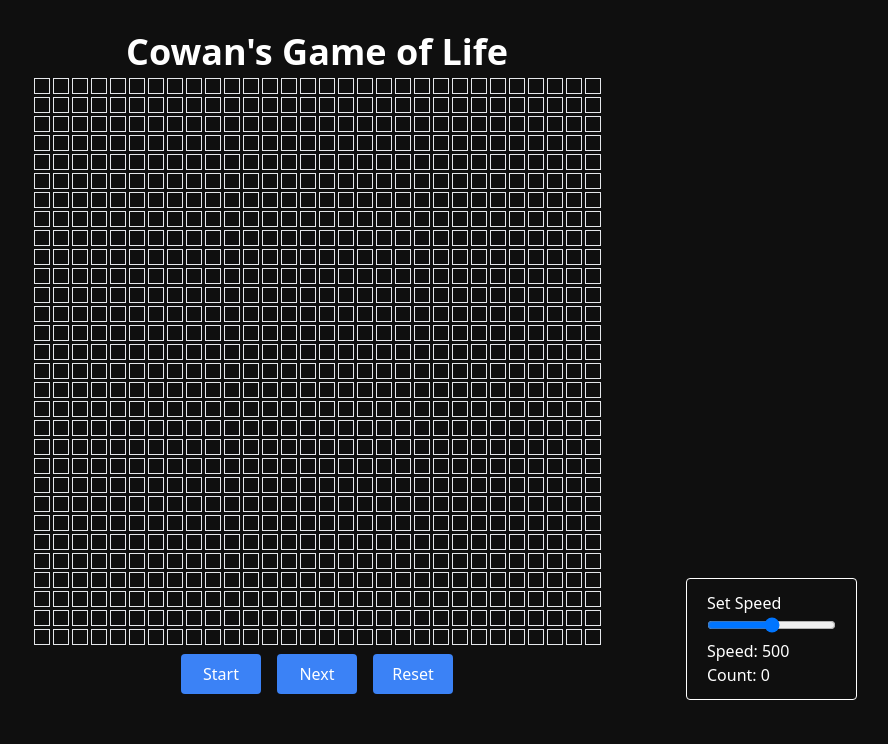
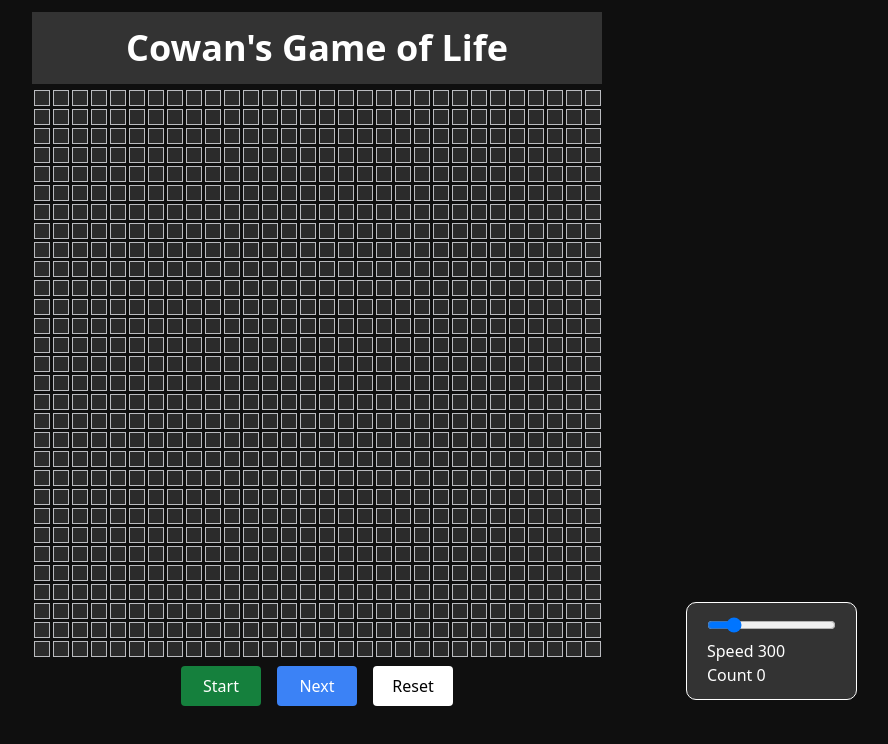
Before and after one commit to anujbhatt-dev/conway-s-game-of-life, a Next.js app: page / in a window 1280 px wide. Shown: the top 744 px of the page, without its empty margins (323-1211 px from the left). Built offline with nearby package versions, Linux system fonts and the light colour scheme.

Commit message:
style: add style to grid, button

```diff
--- a/app/components/Grid.tsx
+++ b/app/components/Grid.tsx
@@ -13,7 +13,7 @@
   const [intervalId, setIntervalId] = useState<NodeJS.Timeout | null>(null);
 
   // State to store the value of the range input
-  const [rangeValue, setRangeValue] = useState(500); // Initial value is set to 50
+  const [rangeValue, setRangeValue] = useState(300); // Initial value is set to 50
 
   // Handler function for onChange event
   const handleRangeChange = (e: ChangeEvent<HTMLInputElement>) => {
@@ -114,8 +114,8 @@
                   onClick={() => handler(i, j)}
                   className={
                     col
-                      ? 'w-3 h-3 sm:w-4 sm:h-4 text-[transparent] border-[.5px] m-[0px] sm:m-[1.5px] bg-green-400 cursor-pointer'
-                      : 'w-3 h-3 sm:w-4 sm:h-4 text-[transparent] border-[.5px] m-[0px] sm:m-[1.5px] cursor-pointer'
+                      ? 'w-3 h-3 sm:w-4 sm:h-4 text-[transparent] border-[.5px] m-[0px] sm:m-[1.5px] bg-yellow-400 cursor-pointer'
+                      : 'w-3 h-3 sm:w-4 sm:h-4 text-[transparent] border-[.5px] m-[0px] sm:m-[1.5px] bg-[#333333] opacity-[0.8] cursor-pointer'
                   }
                   key={i + j}
                 ></div>
@@ -125,14 +125,13 @@
         );
       })}
       <div className="flex flex-row justify-center">
-        <button className={running ? "w-[5rem] px-4 py-2 m-2 bg-red-500 text-white rounded cursor-pointer hover:-translate-y-0.5" : "w-[5rem] px-4 py-2 m-2 bg-blue-500 text-white rounded cursor-pointer hover:-translate-y-0.5"} onClick={startStop}>{running ? "Stop" : "Start"}</button>
+        <button className={running ? "w-[5rem] px-4 py-2 m-2 bg-red-500 text-white rounded cursor-pointer hover:-translate-y-0.5" : "w-[5rem] px-4 py-2 m-2 bg-green-700 text-white rounded cursor-pointer hover:-translate-y-0.5"} onClick={startStop}>{running ? "Stop" : "Start"}</button>
         <button className="w-[5rem] px-4 py-2 m-2 bg-blue-500 text-white rounded cursor-pointer hover:-translate-y-0.5" onClick={nextStep}>Next</button>
-        <button className="w-[5rem] px-4 py-2 m-2 bg-blue-500 text-white rounded cursor-pointer hover:-translate-y-0.5" onClick={reset}>Reset</button>
+        <button className="w-[5rem] px-4 py-2 m-2 bg-white text-black rounded cursor-pointer hover:-translate-y-0.5" onClick={reset}>Reset</button>
       </div>
-      <div className='border-[1.5px] border-white text-white sm:fixed bottom-[100px] right-[100px] rounded px-5 py-3'>
+      <div className='border-[1.5px] border-white text-white sm:fixed bg-[#333] bottom-[100px] right-[100px] rounded-[10px] px-5 py-3 font-medium'>
         <div>
-          <label htmlFor="rangeInput">Set Speed</label><br />
-          <input
+          <input className=''
             type="range"
             id="rangeInput"
             min="200"
@@ -140,10 +139,10 @@
             value={rangeValue}
             onChange={handleRangeChange}
           />
-          <p>Speed: {rangeValue}</p>
+          <p>Speed {rangeValue}</p>
         </div>
         <div>
-          <p>Count: {count}</p>
+          <p>Count {count}</p>
         </div>
       </div>
     </div>
--- a/app/components/Header.tsx
+++ b/app/components/Header.tsx
@@ -1,5 +1,5 @@
 export default function Header() {
   return (
-    <h1 className= "text-white text-4xl font-bold text-center pt-5">Cowan&apos;s Game of Life</h1>
+    <h1 className= "w-full bg-[#333333] text-white text-4xl font-bold text-center p-4">Cowan&apos;s Game of Life</h1>
   )
 }
--- a/app/layout.tsx
+++ b/app/layout.tsx
@@ -5,8 +5,8 @@
 const inter = Inter({ subsets: ["latin"] });
 
 export const metadata: Metadata = {
-  title: "Create Next App",
-  description: "Generated by create next app",
+  title: "Conway's game of life",
+  description: "Conway's game of life",
 };
 
 export default function RootLayout({
```
Also changed, not shown: app/globals.css (line endings or trailing spaces).
